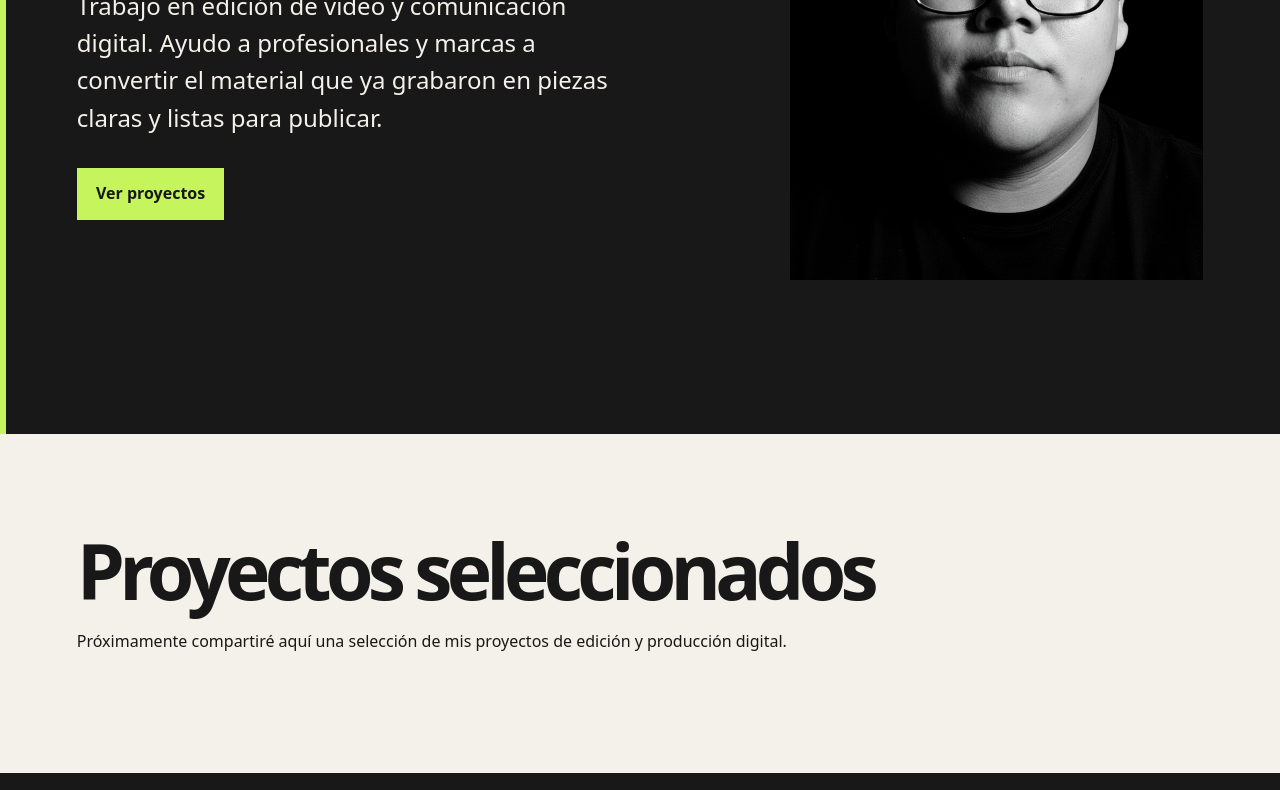
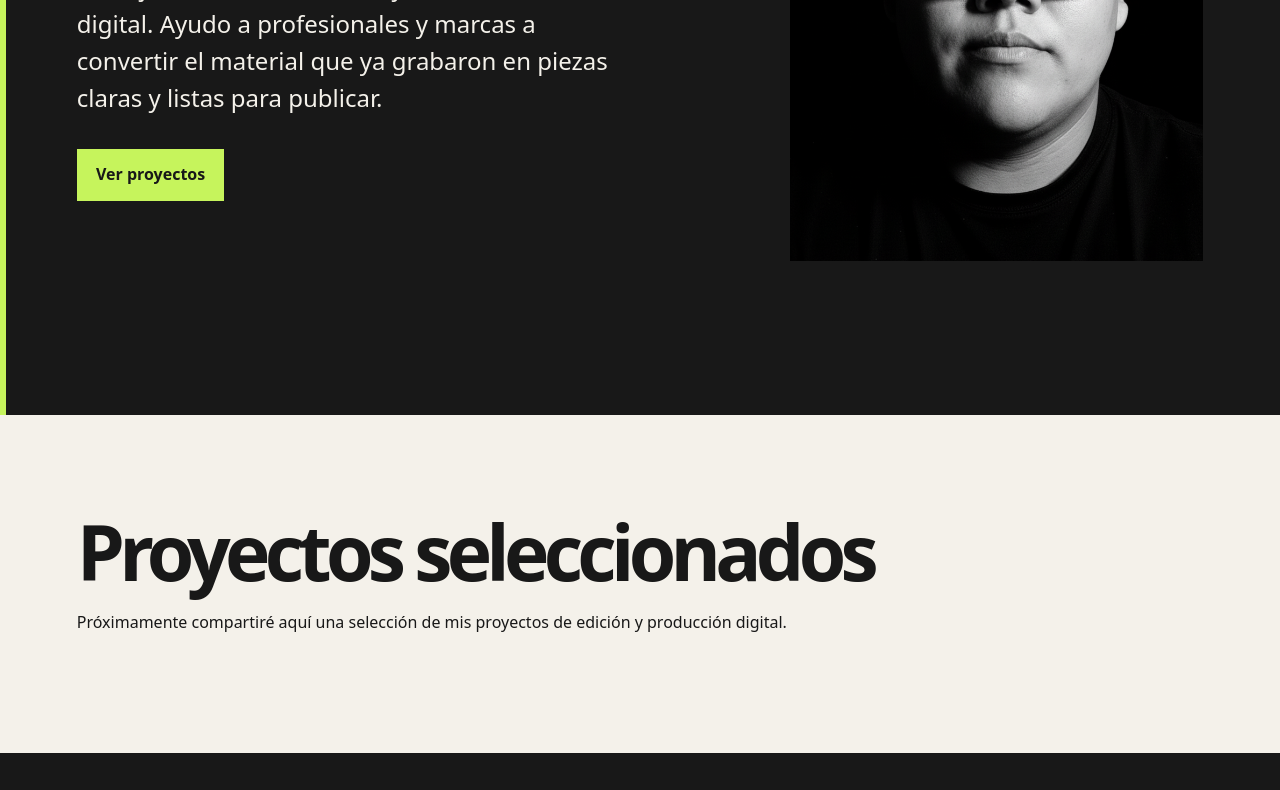
Before and after one commit to joelsmsj2020-dot/portafolio, a plain HTML site: page index.html in a window 1280 px wide. Shown: the part 392-1182 px from the top of the page. Drawn offline with Linux system fonts and the light colour scheme.

Commit message:
Acercar la portada al cintillo superior

```diff
--- a/index.html
+++ b/index.html
@@ -8,7 +8,7 @@
 :root{--dark:#181818;--paper:#f4f1ea;--lime:#c6f45c;--pad:clamp(1.25rem,6vw,7rem);color-scheme:dark}
 *{box-sizing:border-box}html{scroll-behavior:smooth}body{margin:0;background:var(--dark);color:var(--paper);font:1rem/1.55 system-ui,sans-serif}a{color:inherit}a:focus-visible,button:focus-visible{outline:3px solid currentColor;outline-offset:5px}
 header,section,footer{padding-inline:var(--pad)}header{display:flex;justify-content:space-between;align-items:center;gap:1rem;padding-block:1.25rem;border-bottom:1px solid #ffffff28}header strong{letter-spacing:-.04em}nav{display:flex;gap:clamp(.8rem,3vw,2.5rem)}nav a{text-decoration:none}nav a:hover{text-decoration:underline}
-.intro{padding-block:clamp(3rem,7vw,6rem) clamp(4rem,12vw,10rem);position:relative;overflow:hidden}.intro::before{content:"";position:absolute;inset:0 auto 0 0;width:.35rem;background:var(--lime)}.eyebrow{font-weight:650;margin:0 0 1.3rem;color:var(--lime)}
+.intro{padding-block:clamp(2.5rem,5.5vw,4.75rem) clamp(4rem,12vw,10rem);position:relative;overflow:hidden}.intro::before{content:"";position:absolute;inset:0 auto 0 0;width:.35rem;background:var(--lime)}.eyebrow{font-weight:650;margin:0 0 1.3rem;color:var(--lime)}
 h1,h2,p{margin-top:0}h1,h2{line-height:.9;letter-spacing:-.075em;text-wrap:balance}h1{font-size:clamp(3.7rem,11vw,11rem);margin-bottom:1.6rem}h2{font-size:clamp(2.75rem,8vw,7rem);margin-bottom:1.5rem}.lead{max-width:34rem;font-size:clamp(1.1rem,2.2vw,1.5rem);margin-bottom:2rem}
 .button,button{display:inline-block;background:var(--lime);color:var(--dark);border:0;padding:.85rem 1.2rem;font:inherit;font-weight:750;text-decoration:none;cursor:pointer}.button:hover,button:hover{background:white}
 .work{background:var(--paper);color:var(--dark);color-scheme:light;padding-block:clamp(3rem,8vw,7rem)}.work>h2{font-size:clamp(2.2rem,6vw,5rem)}article{border-top:2px solid;padding-top:1.5rem}.project-info{display:flex;flex-wrap:wrap;justify-content:space-between;align-items:baseline;gap:1rem;margin-bottom:1.4rem}.project-info h3{font-size:clamp(2rem,5vw,4.5rem);letter-spacing:-.06em;line-height:1;margin:0 0 .5rem}.project-info p{margin:0}.project-info a{font-weight:700;text-underline-offset:.25em}
```
